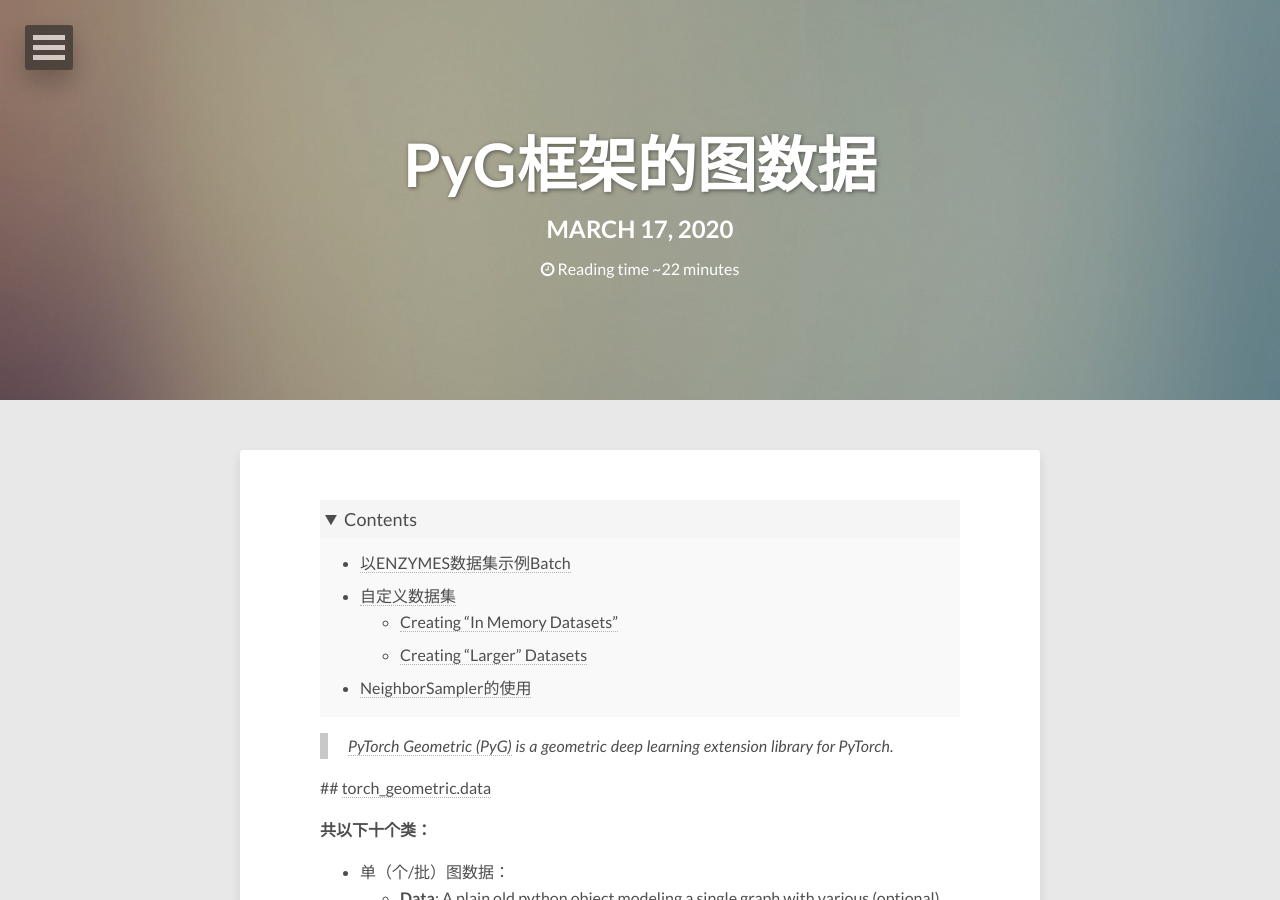
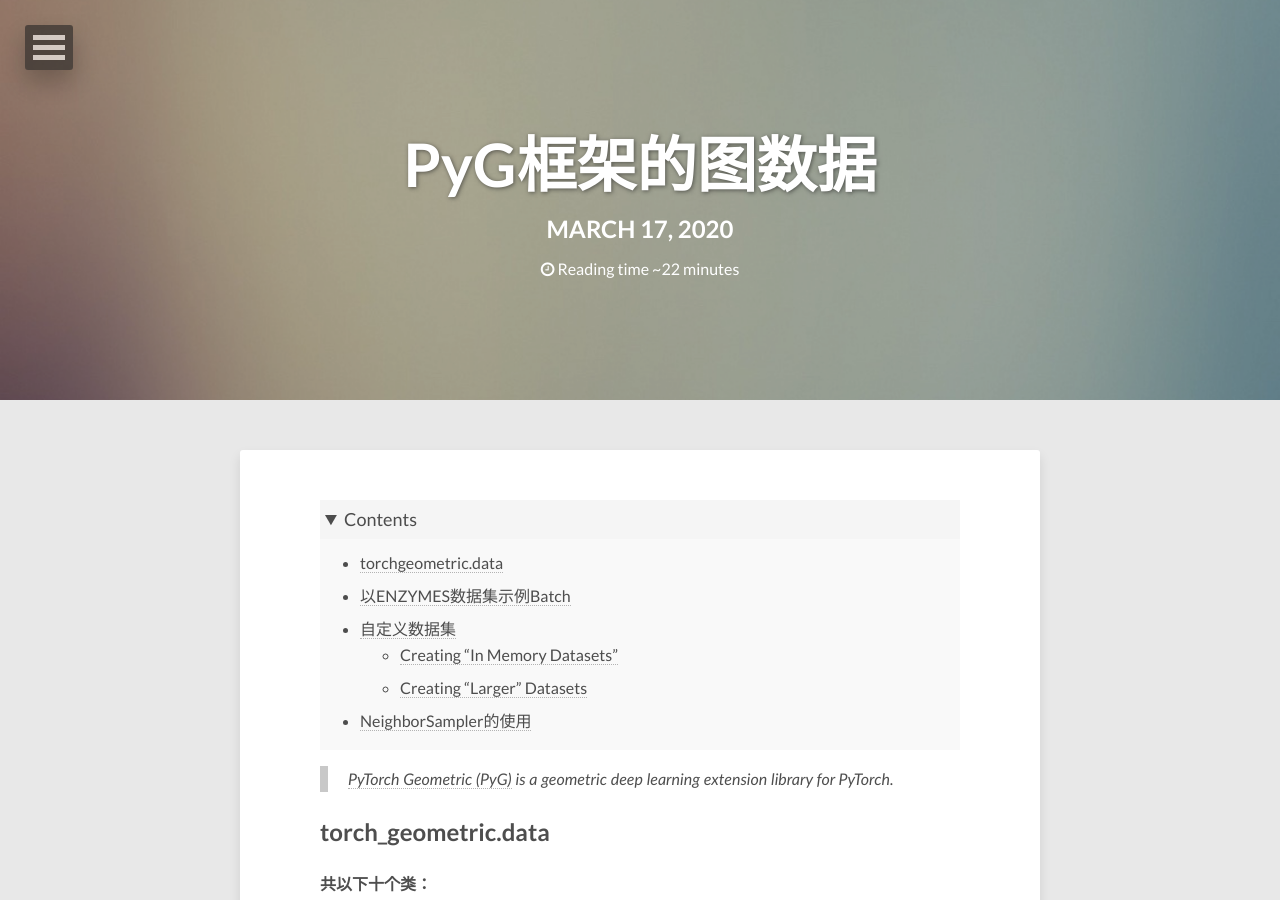
Before and after one commit to E0HYL/BLOG-OF-E0, a Jekyll site: the page built from _posts/2020-03-17-PyGeometric_Data.md, in a window 1280 px wide and 900 px high. Built offline with Jekyll 4.4.1, drawn with Linux system fonts in a browser that asks for light colours; nearby versions of some CDN libraries; comment, search, counter and statistics services are not loaded.

Commit message:
delete space before h2

```diff
--- a/_posts/2020-03-17-PyGeometric_Data.md
+++ b/_posts/2020-03-17-PyGeometric_Data.md
@@ -13,6 +13,7 @@
 <div markdown="1">
 <!-- TOC -->
 
+- [torchgeometric.data](#torchgeometricdata)
 - [以ENZYMES数据集示例Batch](#以enzymes数据集示例batch)
 - [自定义数据集](#自定义数据集)
     - [Creating “In Memory Datasets”](#creating-in-memory-datasets)
@@ -24,9 +25,8 @@
 </details>
 
 > [*PyTorch Geometric* (PyG)](https://github.com/rusty1s/pytorch_geometric) is a geometric deep learning extension library for PyTorch.
-<br>
 
- ## [torch_geometric.data](https://pytorch-geometric.readthedocs.io/en/latest/modules/data.html#module-torch_geometric.data)
+## [torch_geometric.data](https://pytorch-geometric.readthedocs.io/en/latest/modules/data.html#module-torch_geometric.data)
 
 **共以下十个类：**
 
```
